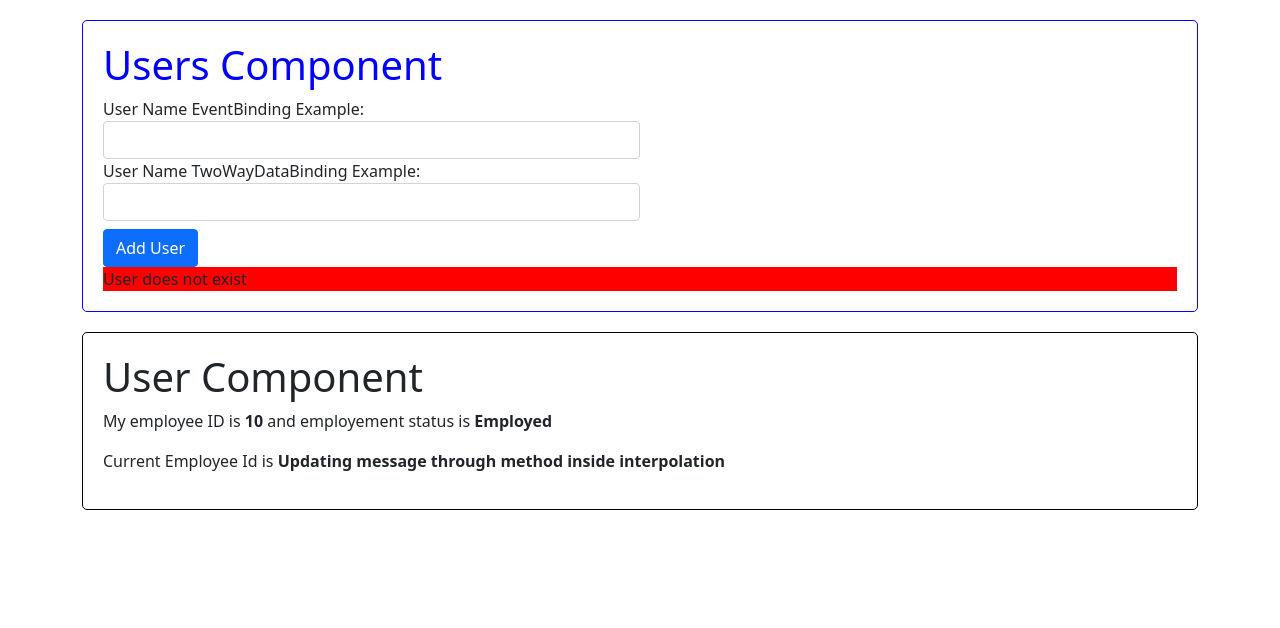
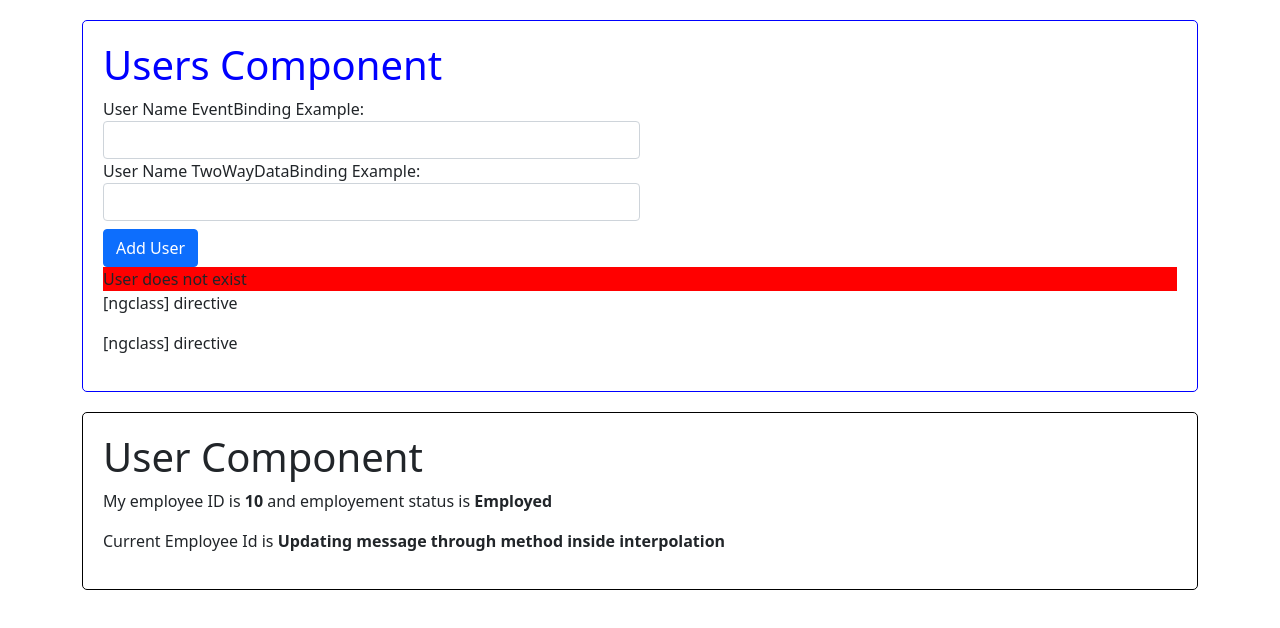
Before and after one commit to pateba06/AngularApp-AllTopicInOne, an Angular app in the folder angularAllTopicInOneApp/: page / in a window 1280 px wide. Shown: the top 628 px of the page. Built offline with nearby package versions, Linux system fonts and the light colour scheme.

Commit message:
ngClass directive example

```diff
--- a/angularAllTopicInOneApp/src/app/users/users.component.html
+++ b/angularAllTopicInOneApp/src/app/users/users.component.html
@@ -14,11 +14,21 @@
   [click] - Event binding -->
   <button class="btn btn-primary" [disabled]="!allowUser" (click)="changeUserStatus()">Add User</button>
   <!-- *ngIf Example --it will only come if user clicks on add user  -->
-  <div *ngIf="isUserCreated;else noUser" [ngStyle] = "{'background-color':getColor()}">{{userStatus}}</div>
+  <div *ngIf="isUserCreated;else noUser" [ngStyle]="{'background-color':getColor()}">{{userStatus}}</div>
   <!-- ngTemplateExample -->
-    <ng-template #noUser>
-    <div *ngIf="!isUserCreated"  [ngStyle] = "{'background-color':getColor()}">{{userStatus}}</div>
+  <ng-template #noUser>
+    <div *ngIf="!isUserCreated" [ngStyle]="{'background-color':getColor()}">{{userStatus}}</div>
   </ng-template>
+
+
+  <!-- Using [ngClass] directive - to assign multiple classes Inspect to see class-->
+  <div class="box" [ngClass]="'class1 class2 class3'">
+    <p>[ngclass] directive</p>
+  </div>
+  <!-- Using [ngClass]  directive- to assign multiple classes Inspect to see class are added uinng object-->
+  <div class="box" [ngClass]="mtlclasses">
+    <p>[ngclass] directive</p>
+  </div>
 </div>
 
 <app-user></app-user>
--- a/angularAllTopicInOneApp/src/app/users/users.component.ts
+++ b/angularAllTopicInOneApp/src/app/users/users.component.ts
@@ -48,4 +48,11 @@ export class UsersComponent implements OnInit {
       return 'red';
     }
   }
+
+  // ngClass example
+  mtlclasses = {
+    class1: true,
+    class2: true,
+    class3: true
+  }
 }
```
Also changed, not shown: 1 other file (tests, documents, lock files or other folders).
